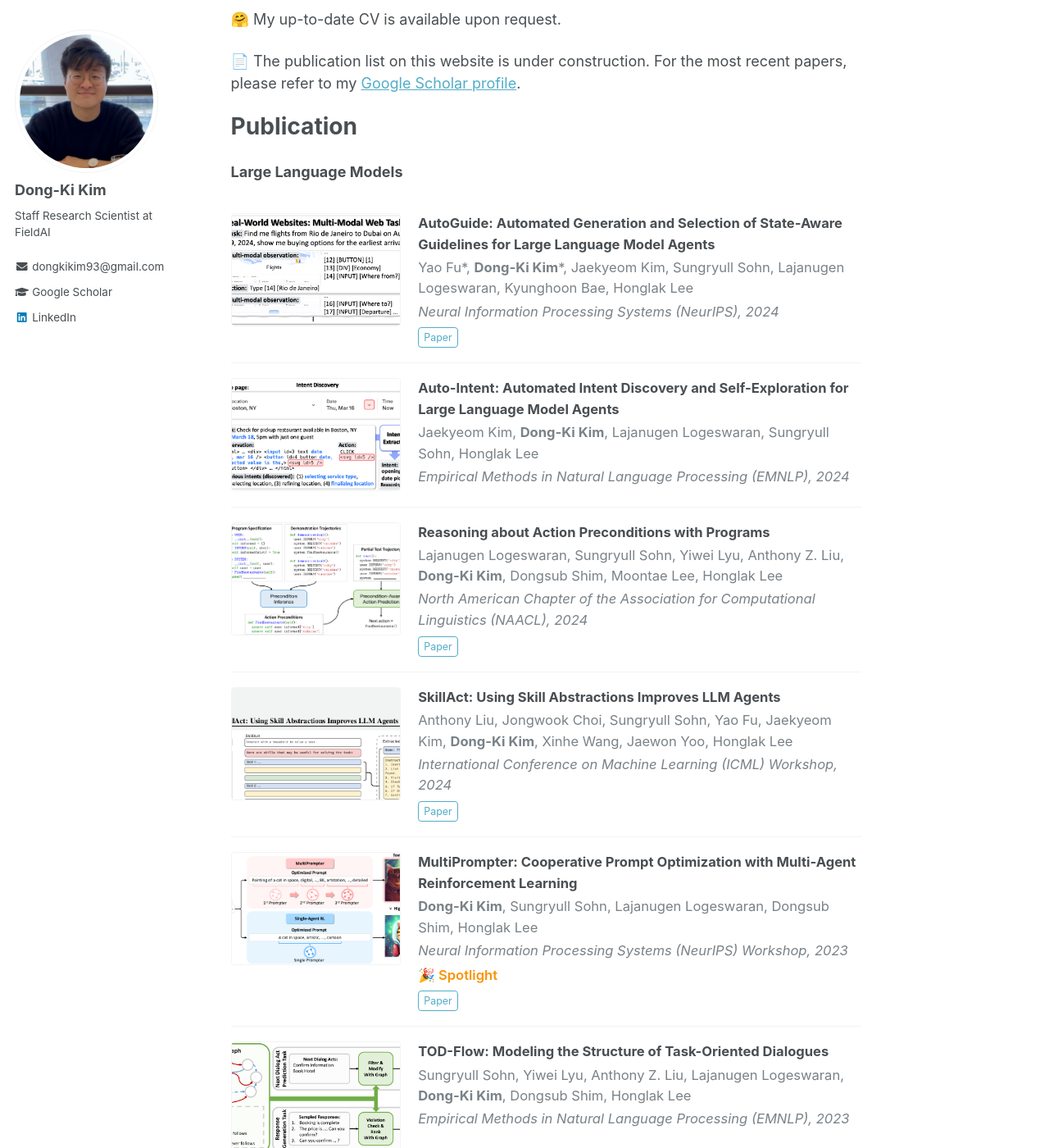
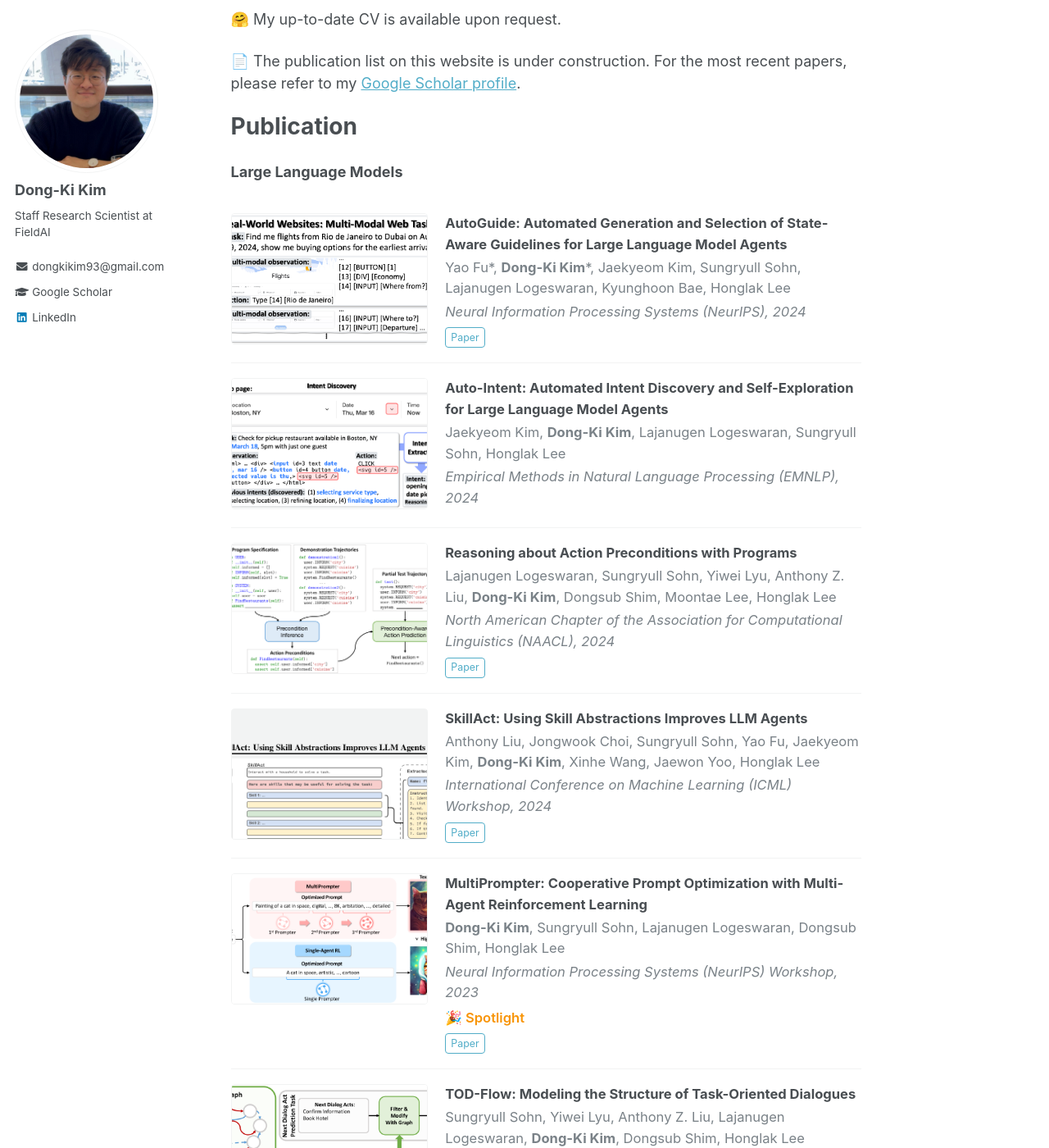
Before and after one commit to dkkim93/dkkim93.github.io, a Jekyll site: the page built from _pages/about.md, in a window 1280 px wide and 1400 px high, scrolled down 366 px. Shown: the whole window at 82% size. Built offline with Jekyll 4.4.1, drawn with Linux system fonts in a browser that asks for light colours.

Commit message:
larger thumbnail width

```diff
--- a/_sass/_publications.scss
+++ b/_sass/_publications.scss
@@ -29,8 +29,8 @@
 
 .pub-img {
   flex-shrink: 0;
-  width: 207px;
-  height: 138px;
+  width: 240px;
+  height: 160px;
   overflow: hidden;
   border-radius: $border-radius;
   border: 1px solid $border-color;
```
